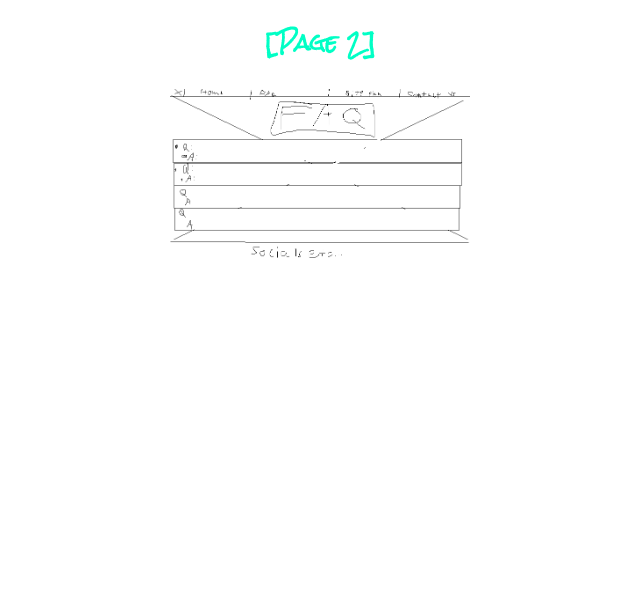
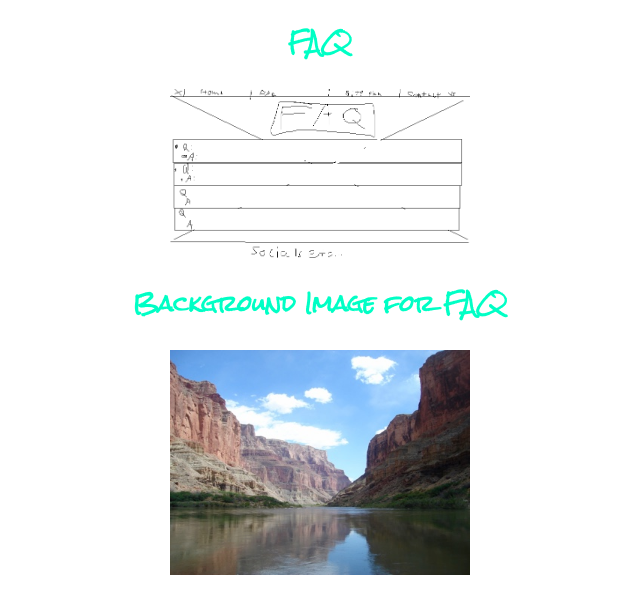
Before and after one commit to jonatron732/WDD130, a plain HTML site: page wwr/site-plan-rafting.html in a window 1280 px wide. Shown: the part 3388-4001 px from the top of the page, without its empty margins (320-960 px from the left). Before the commit the page ends 3718 px from the top, so only its background shows below. Drawn offline with Linux system fonts and the light colour scheme.

Commit message:
correction to FAQ wireframe

```diff
--- a/wwr/site-plan-rafting.html
+++ b/wwr/site-plan-rafting.html
@@ -120,9 +120,11 @@
 
     <img src="https://byui-wdd.github.io/wdd130/rafting_images/wireframe_home.png" alt="home page wireframe" />
 
-    <h3>[Page 2]</h3>
+    <h3>FAQ</h3>
 
     <img src="images/raftingpg2wireframe.png" alt="FAQ wireframe">
+    <h3>Background Image for FAQ</h3>
+    <img src="images/river-narrow.jpg" alt="Image of a lake">
 
     <!-- <img src="#" alt="page 2 wireframe"> -->
   </main>
```
Also changed, not shown: wwr/images/river-narrow.jpg (added).
